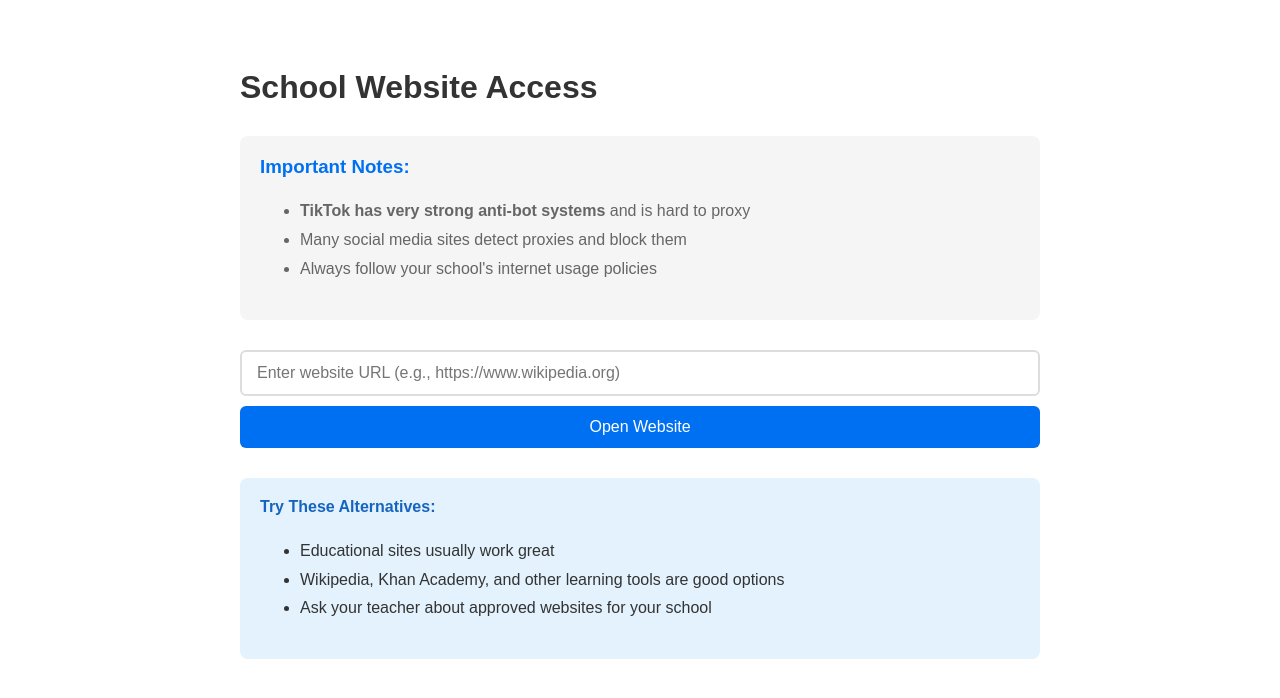
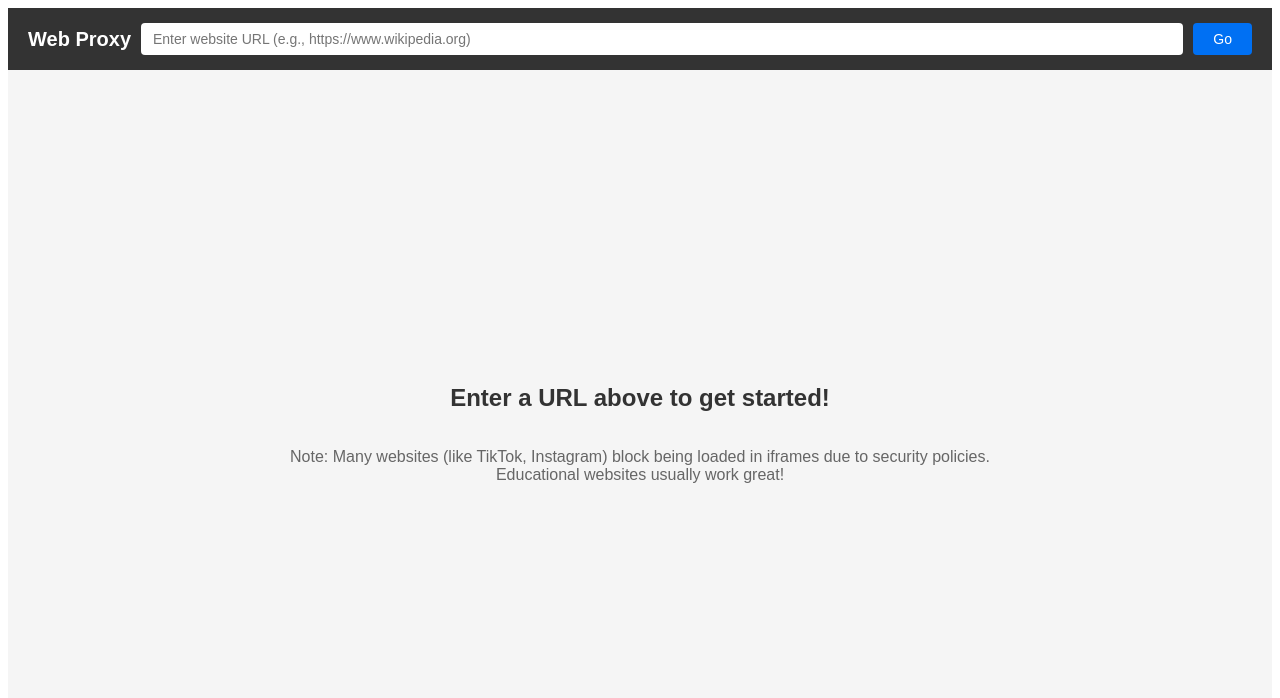
Before and after one commit to demisexlololo/proxy, a Next.js app: page / in a window 1280 px wide. Shown: the top 698 px of the page. Built offline with nearby package versions, Linux system fonts and the light colour scheme.

Commit message:
Add simple iframe-based proxy interface

```diff
--- a/app/page.tsx
+++ b/app/page.tsx
@@ -4,96 +4,100 @@ import { useState } from 'react';
 
 export default function Home() {
   const [url, setUrl] = useState('');
+  const [iframeUrl, setIframeUrl] = useState<string | null>(null);
   const [loading, setLoading] = useState(false);
-  const [error, setError] = useState<string | null>(null);
 
   const handleSubmit = (e: React.FormEvent) => {
     e.preventDefault();
     if (!url) return;
     setLoading(true);
-    setError(null);
 
-    try {
-      // Simple redirect to the URL
-      window.location.href = url;
-    } catch (err) {
-      setError('Failed to open URL');
-    } finally {
+    // Make sure URL has https://
+    let finalUrl = url;
+    if (!url.startsWith('http://') && !url.startsWith('https://')) {
+      finalUrl = 'https://' + url;
+    }
+
+    setIframeUrl(finalUrl);
     setLoading(false);
-    }
   };
 
   return (
     <div style={{
-      maxWidth: '800px',
-      margin: '0 auto',
-      padding: '40px 20px',
+      height: '100vh',
+      display: 'flex',
+      flexDirection: 'column',
       fontFamily: 'Arial, sans-serif',
     }}>
-      <h1 style={{ color: '#333', marginBottom: '30px' }}>School Website Access</h1>
-
       <div style={{
-        background: '#f5f5f5',
-        padding: '20px',
-        borderRadius: '8px',
-        marginBottom: '30px',
+        padding: '15px 20px',
+        background: '#333',
+        display: 'flex',
+        gap: '10px',
+        alignItems: 'center',
       }}>
-        <h3 style={{ marginTop: 0, color: '#0070f3' }}>Important Notes:</h3>
-        <ul style={{ color: '#666', lineHeight: '1.8' }}>
-          <li><strong>TikTok has very strong anti-bot systems</strong> and is hard to proxy</li>
-          <li>Many social media sites detect proxies and block them</li>
-          <li>Always follow your school's internet usage policies</li>
-        </ul>
-      </div>
-
-      <form onSubmit={handleSubmit} style={{ marginBottom: '30px' }}>
+        <h1 style={{ color: 'white', margin: 0, fontSize: '20px' }}>Web Proxy</h1>
+        <form onSubmit={handleSubmit} style={{ display: 'flex', flex: 1, gap: '10px' }}>
           <input
             type="url"
             value={url}
             onChange={(e) => setUrl(e.target.value)}
             placeholder="Enter website URL (e.g., https://www.wikipedia.org)"
             style={{
-            width: '100%',
-            padding: '12px 15px',
-            fontSize: '16px',
-            border: '2px solid #ddd',
-            borderRadius: '6px',
-            marginBottom: '10px',
-            boxSizing: 'border-box',
+              flex: 1,
+              padding: '8px 12px',
+              fontSize: '14px',
+              border: 'none',
+              borderRadius: '4px',
             }}
           />
           <button
             type="submit"
             disabled={loading}
             style={{
-            width: '100%',
-            padding: '12px',
-            fontSize: '16px',
+              padding: '8px 20px',
+              fontSize: '14px',
               background: '#0070f3',
               color: 'white',
               border: 'none',
-            borderRadius: '6px',
+              borderRadius: '4px',
               cursor: 'pointer',
             }}
           >
-          {loading ? 'Opening...' : 'Open Website'}
+            {loading ? 'Loading...' : 'Go'}
           </button>
         </form>
+      </div>
 
-      {error && <p style={{ color: 'red' }}>{error}</p>}
-
+      {iframeUrl ? (
+        <iframe
+          src={iframeUrl}
+          style={{
+            flex: 1,
+            border: 'none',
+            width: '100%',
+          }}
+          title="Proxied Website"
+          sandbox="allow-scripts allow-same-origin allow-forms allow-popups allow-popups-to-escape-sandbox"
+        />
+      ) : (
         <div style={{
-        background: '#e3f2fd',
-        padding: '20px',
-        borderRadius: '8px',
+          flex: 1,
+          display: 'flex',
+          flexDirection: 'column',
+          justifyContent: 'center',
+          alignItems: 'center',
+          padding: '40px',
+          background: '#f5f5f5',
         }}>
-        <h4 style={{ color: '#1565c0', marginTop: 0 }}>Try These Alternatives:</h4>
-        <ul style={{ color: '#333', lineHeight: '1.8' }}>
-          <li>Educational sites usually work great</li>
-          <li>Wikipedia, Khan Academy, and other learning tools are good options</li>
-          <li>Ask your teacher about approved websites for your school</li>
-        </ul>
+          <h2 style={{ color: '#333', marginBottom: '20px' }}>Enter a URL above to get started!</h2>
+          <p style={{ color: '#666', marginBottom: '30px', textAlign: 'center' }}>
+            Note: Many websites (like TikTok, Instagram) block being loaded in iframes due to security policies.
+            <br />
+            Educational websites usually work great!
+          </p>
         </div>
+      )}
     </div>
   );
 }
```
Lines whose indentation alone changed are shown as unchanged.
